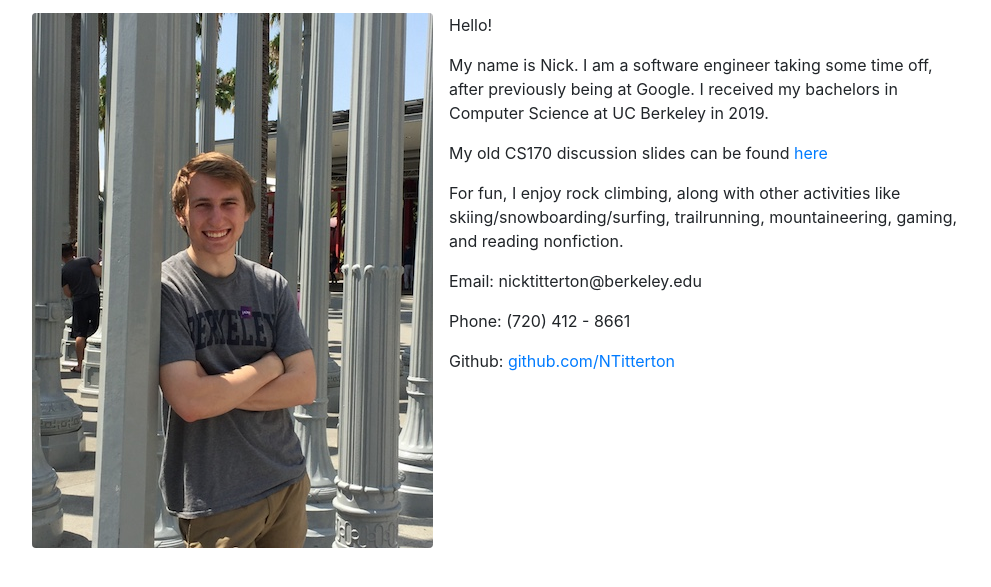
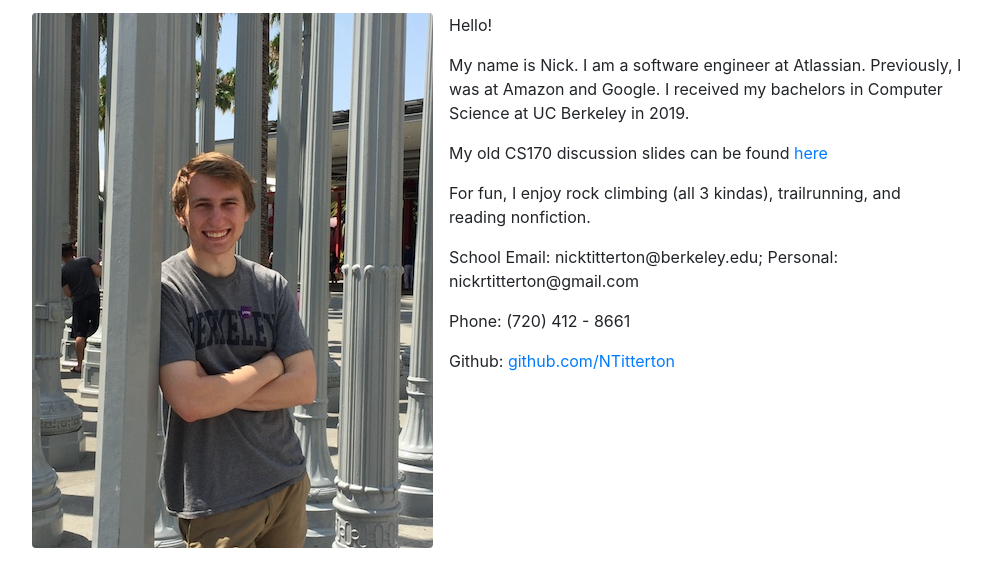
Before and after one commit to NTitterton/personalwebsite, a plain HTML site: page index.html in a window 1280 px wide. Shown: the part 49-636 px from the top of the page, without its empty margins (143-1134 px from the left). Drawn offline with nearby package versions, Linux system fonts and the light colour scheme.

Commit message:
more updates

```diff
--- a/index.html
+++ b/index.html
@@ -35,13 +35,13 @@
           <img class="mr-3 img-fluid float-left rounded" src="./imgs/headshot.jpg" alt="My spitting image">
           <p>Hello!</p>
 
-          <p>My name is Nick. I am a software engineer taking some time off, after previously being at Google. I received my bachelors in Computer Science at UC Berkeley in 2019.</p>
+          <p>My name is Nick. I am a software engineer at Atlassian. Previously, I was at Amazon and Google. I received my bachelors in Computer Science at UC Berkeley in 2019.</p>
 
           <p>My old CS170 discussion slides can be found <a href="https://drive.google.com/open?id=1y7lMKUXTBPZZ7P6chLZDhczSLfkutFuD">here</a></p>
 
-          <p>For fun, I enjoy rock climbing, along with other activities like skiing/snowboarding/surfing, trailrunning, mountaineering, gaming, and reading nonfiction.</p>
+          <p>For fun, I enjoy rock climbing (all 3 kindas), trailrunning, and reading nonfiction.</p>
 
-          <p>Email: nicktitterton@berkeley.edu</p>
+          <p>School Email: nicktitterton@berkeley.edu; Personal: nickrtitterton@gmail.com</p>
 
           <p>Phone: (720) 412 - 8661</p>
 
```
Also changed, not shown: 1 other file.
